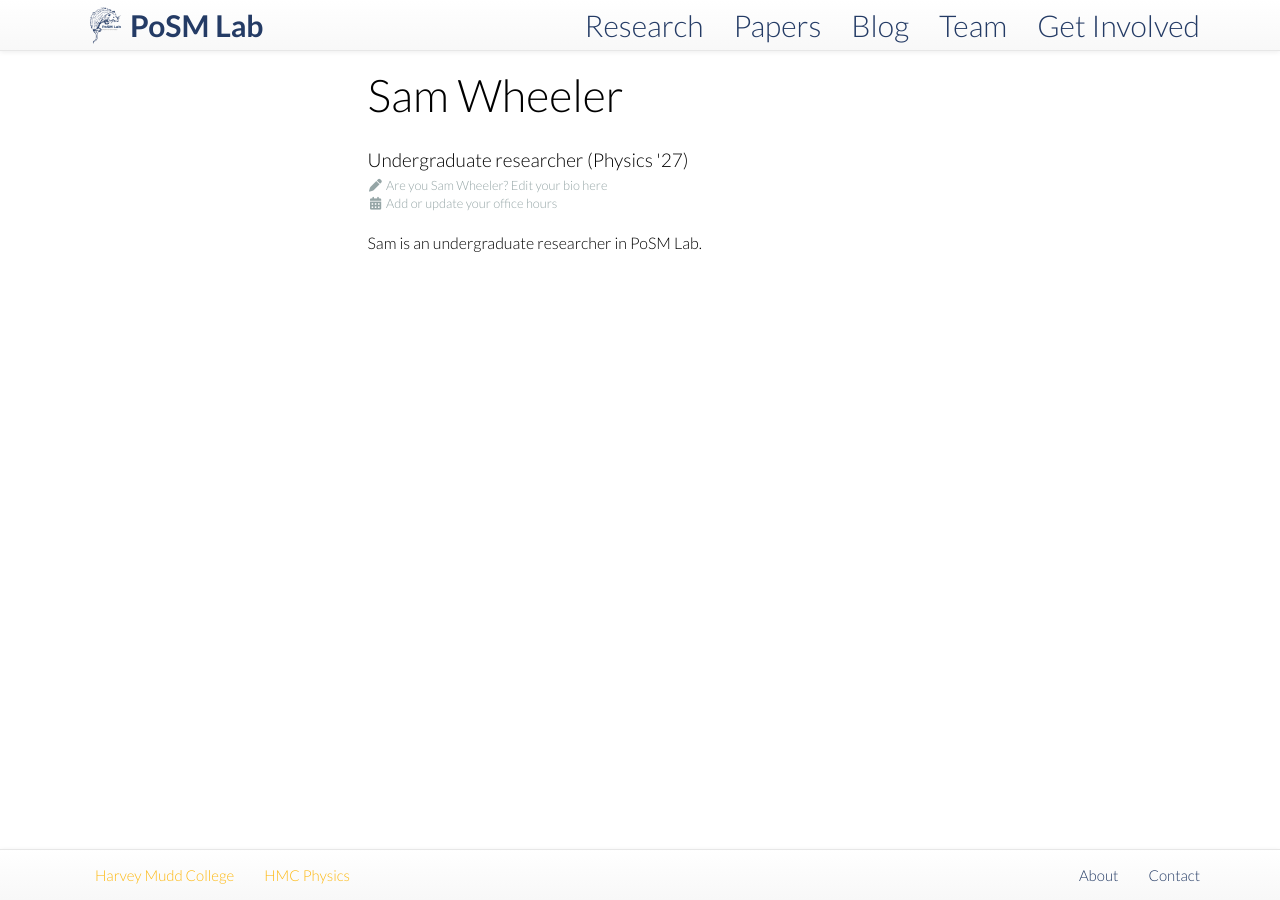
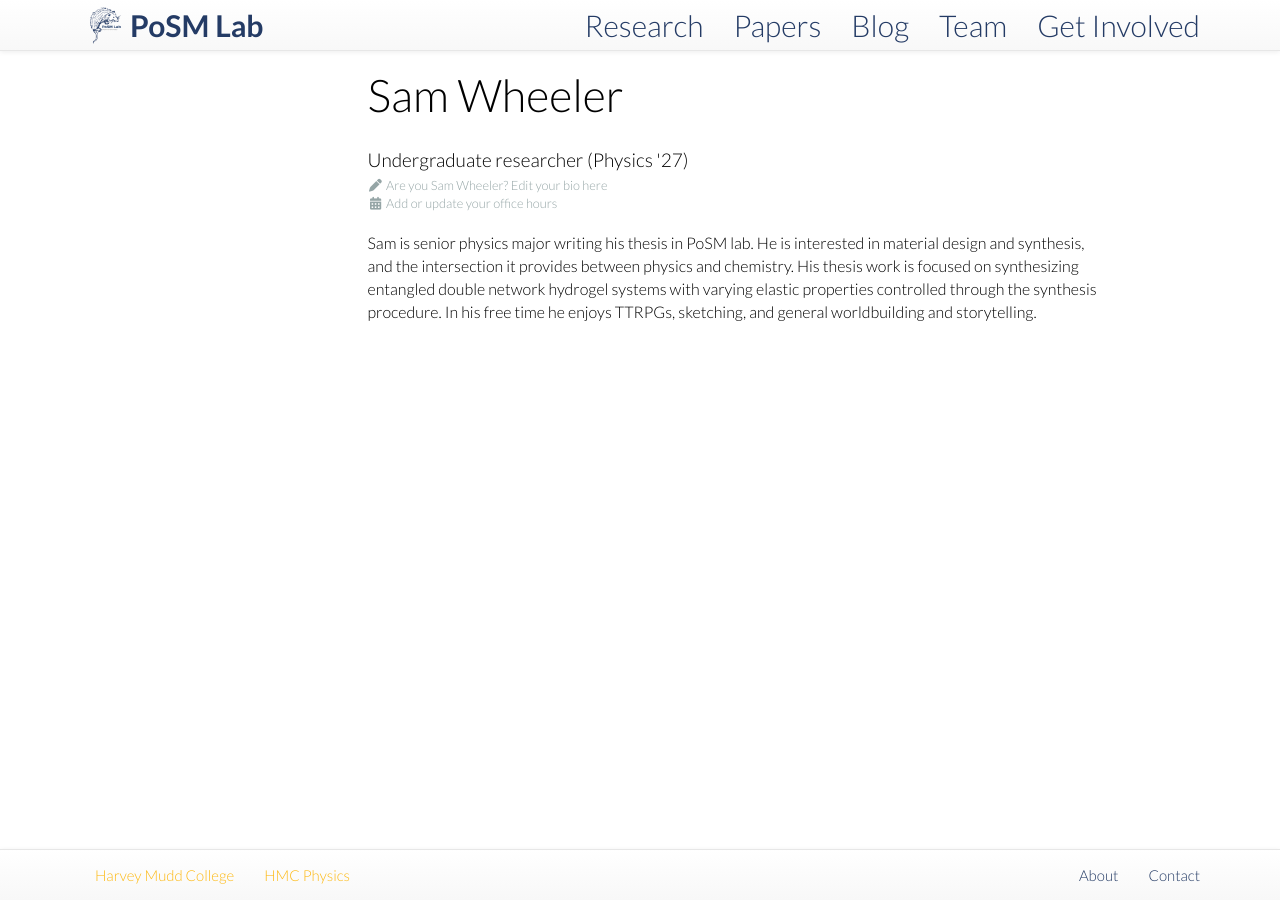
Before and after one commit to posmlab/posmlab.org, a Jekyll site: the page built from team/_posts/2026-03-18-sam-wheeler.md, in a window 1280 px wide. Built offline with Jekyll 4.4.1, drawn with Linux system fonts in a browser that asks for light colours; nearby versions of some CDN libraries.

Commit message:
Update 2026-03-18-sam-wheeler.md
I wrote the bio.

```diff
--- a/team/_posts/2026-03-18-sam-wheeler.md
+++ b/team/_posts/2026-03-18-sam-wheeler.md
@@ -63,4 +63,4 @@ alum: false
   needs to change.
 -->
 
-Sam is an undergraduate researcher in PoSM Lab.
+Sam is senior physics major writing his thesis in PoSM lab. He is interested in material design and synthesis, and the intersection it provides between physics and chemistry. His thesis work is focused on synthesizing entangled double network hydrogel systems with varying elastic properties controlled through the synthesis procedure. In his free time he enjoys TTRPGs, sketching, and general worldbuilding and storytelling.
```
